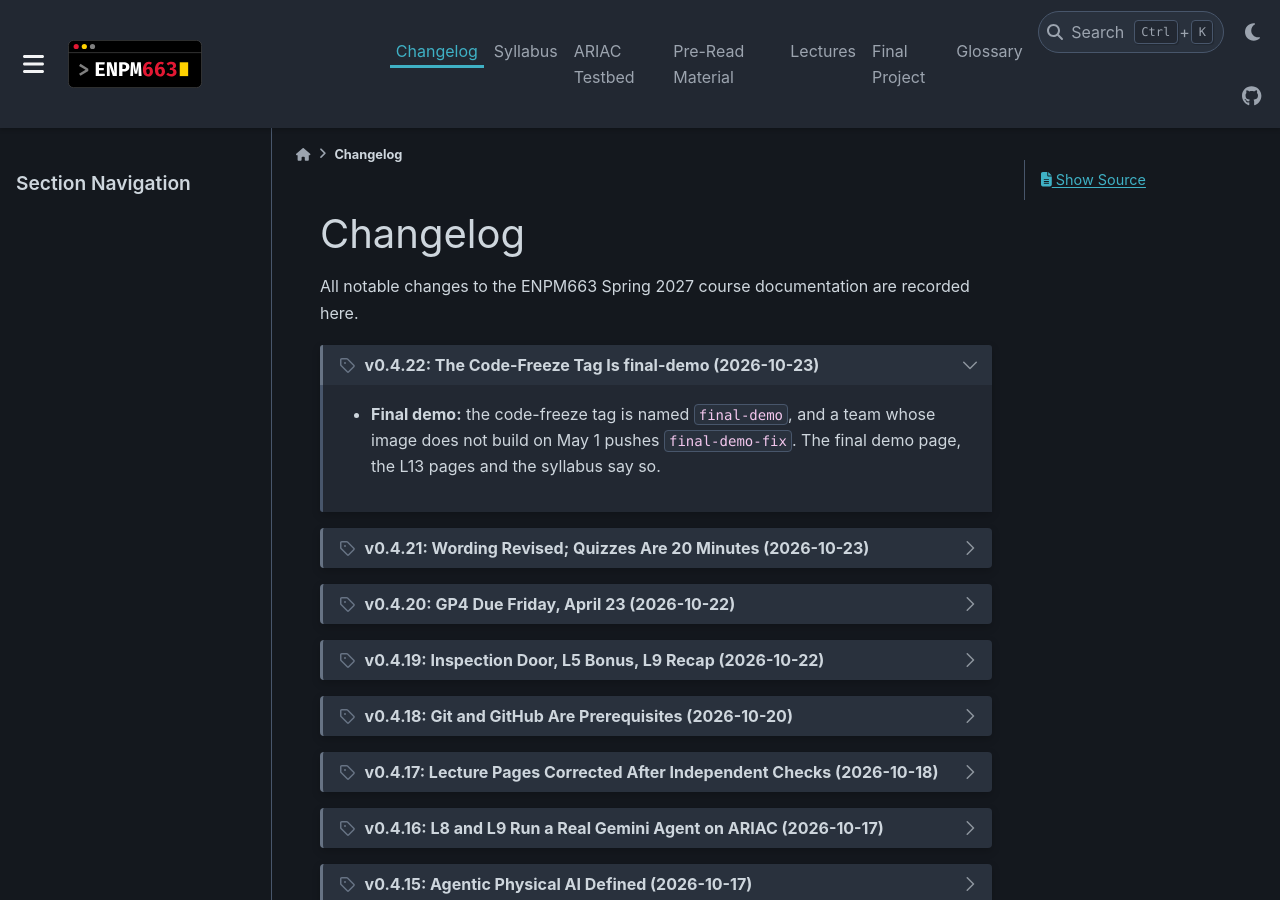
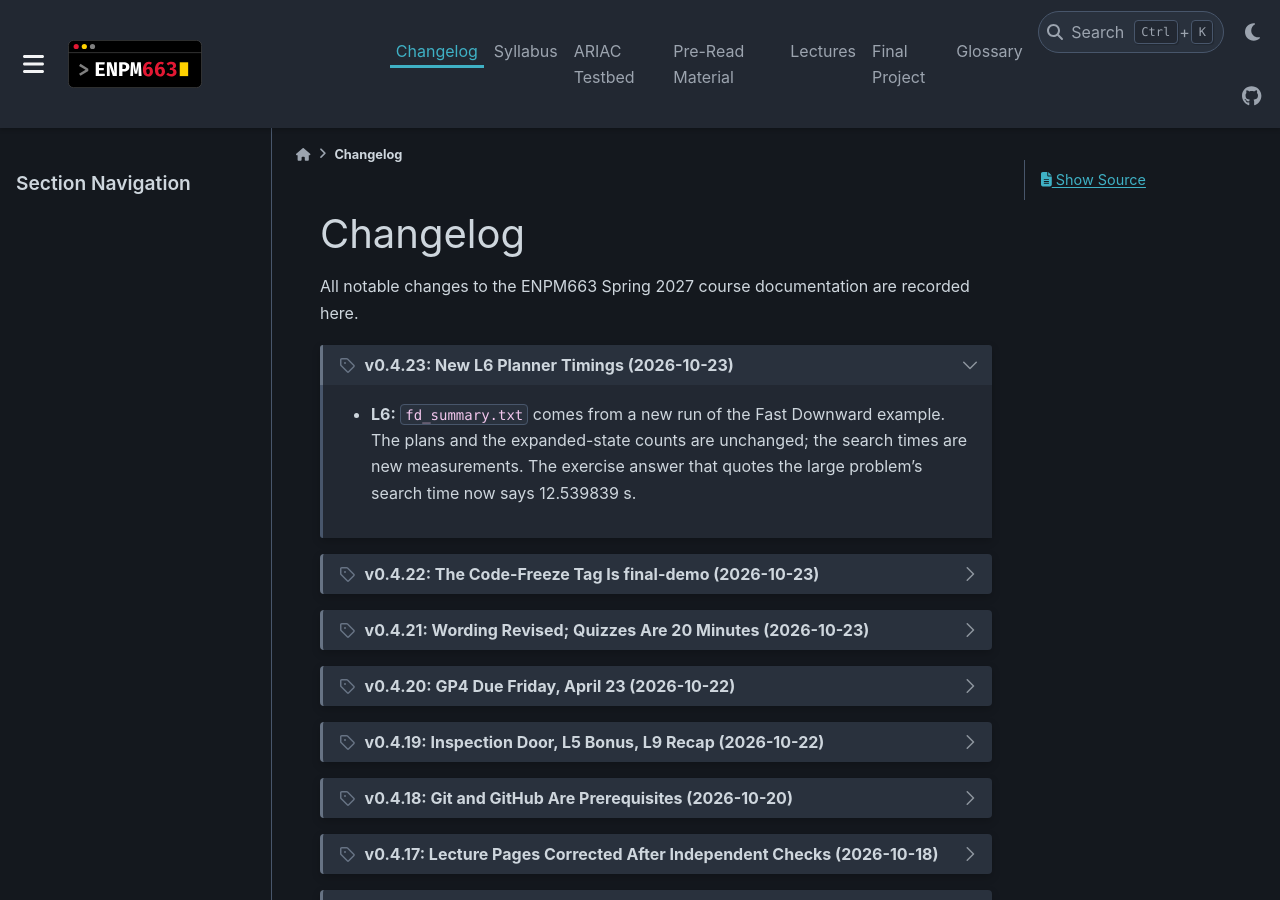
Before and after one commit to rubixcubic/enpm663-spring-docs, a Sphinx documentation site: the page built from docs/source/changelog/changelog.rst, in a window 1280 px wide and 900 px high. Built offline with Sphinx 7.4.7 and the PyData theme 0.15.4, drawn with Linux system fonts in a browser that asks for light colours.

Commit message:
L6: new Fast Downward timings in fd_summary.txt and the exercise answer (v0.4.23)

```diff
--- a/docs/source/changelog/changelog.rst
+++ b/docs/source/changelog/changelog.rst
@@ -6,10 +6,20 @@ All notable changes to the ENPM663 Spring 2027 course documentation are
 recorded here.
 
 
+.. dropdown:: v0.4.23: New L6 Planner Timings (2026-10-23)
+   :icon: tag
+   :class-container: sd-border-success
+   :open:
+
+   - **L6:** ``fd_summary.txt`` comes from a new run of the Fast Downward
+     example. The plans and the expanded-state counts are unchanged; the
+     search times are new measurements. The exercise answer that quotes the
+     large problem's search time now says 12.539839 s.
+
+
 .. dropdown:: v0.4.22: The Code-Freeze Tag Is final-demo (2026-10-23)
    :icon: tag
    :class-container: sd-border-success
-   :open:
 
    - **Final demo:** the code-freeze tag is named ``final-demo``, and a team
      whose image does not build on May 1 pushes ``final-demo-fix``. The final
--- a/docs/source/conf.py
+++ b/docs/source/conf.py
@@ -4,7 +4,7 @@ from datetime import date
 project = "ENPM663 Spring 2027"
 author = "Z. Kootbally"
 copyright = f"{date.today().year}, {author}"
-release = "v0.4.22"
+release = "v0.4.23"
 
 extensions = [
     "myst_parser",
--- a/docs/source/lectures/lecture6/l6_exercises.rst
+++ b/docs/source/lectures/lecture6/l6_exercises.rst
@@ -839,7 +839,7 @@ result first, write the prediction down, then run the script.
       The counts match the prediction, and the plans are as short as before.
       The search also expanded far fewer states: 2346 / 97 = 24.2 times
       fewer on the large problem. The search time of the large problem fell
-      from 15.549870 s (``fd_summary.txt``) to 0.015796 s in one run with
+      from 12.539839 s (``fd_summary.txt``) to 0.015796 s in one run with
       ``run_all.sh``'s settings. The plan now says ``check-kit agv1``: the
       executor must find the four cells from its own records, which it
       keeps anyway.
--- a/docs/source/lectures/lecture6/outputs/fd_summary.txt
+++ b/docs/source/lectures/lecture6/outputs/fd_summary.txt
@@ -2,9 +2,9 @@ small problem:
   Translator operators: 311
   Plan length: 19 step(s).
   Expanded 124 state(s).
-  Search time: 0.013185s
+  Search time: 0.016955s
 large problem:
   Translator operators: 8334
   Plan length: 38 step(s).
   Expanded 2346 state(s).
-  Search time: 15.549870s
+  Search time: 12.539839s
```
